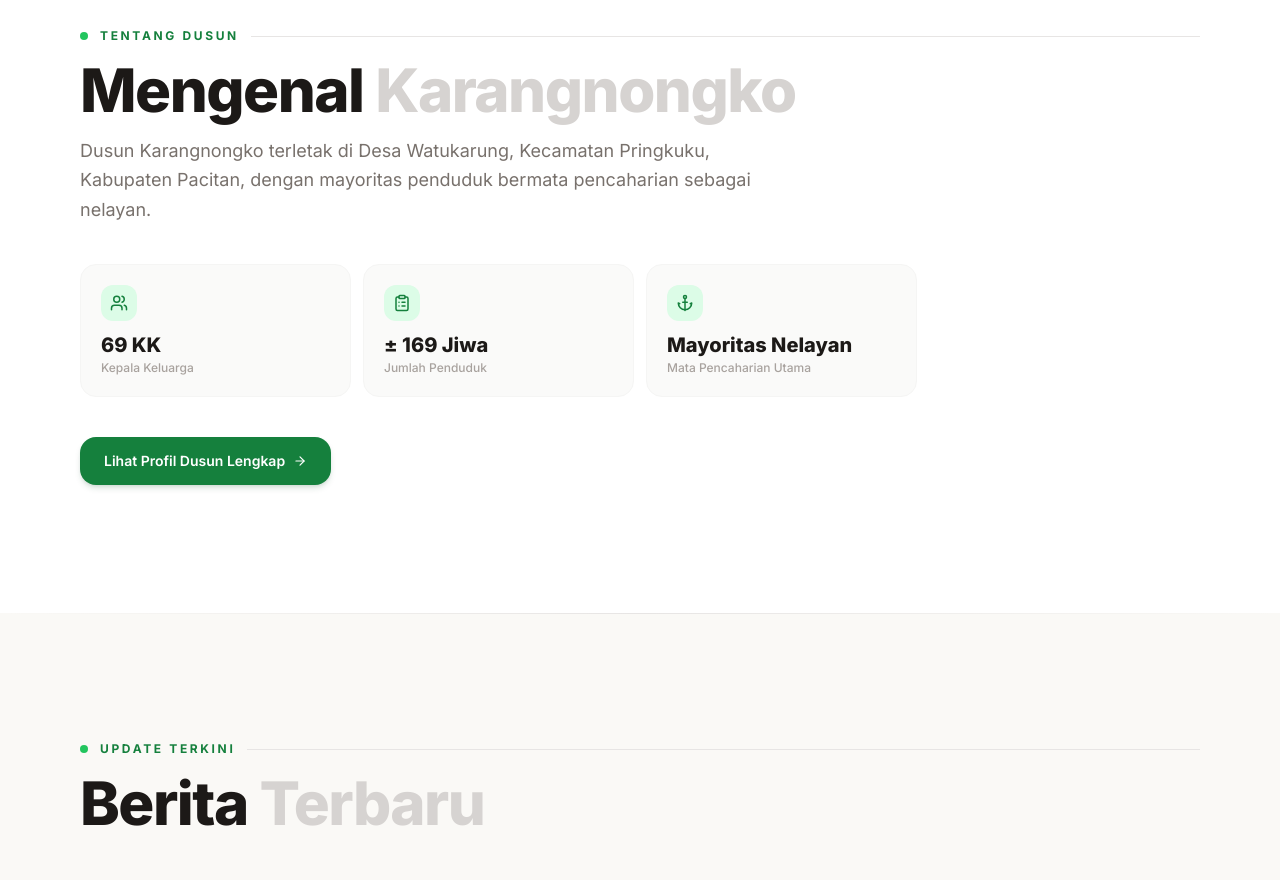
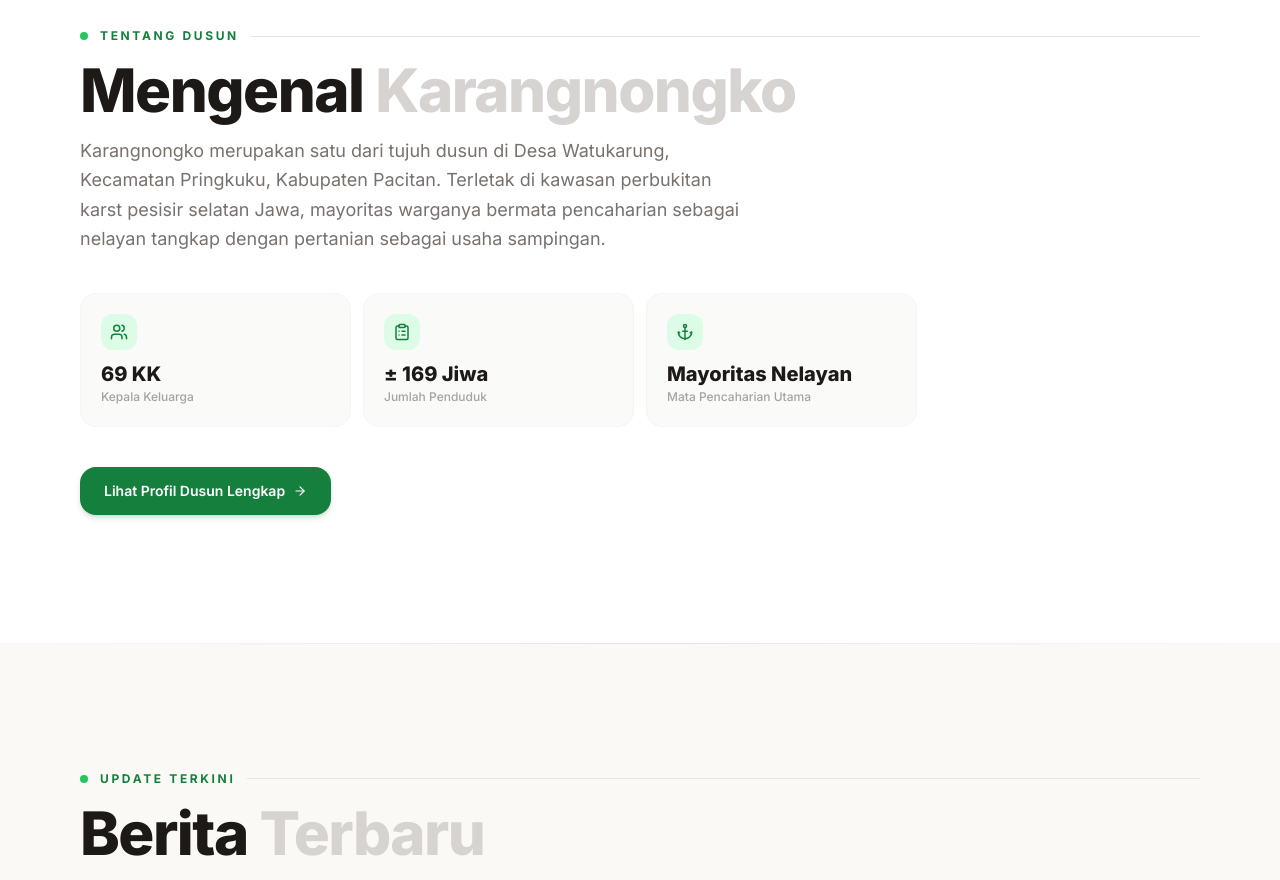
Before and after one commit to JevonFunay/ProkerKKn, a Next.js app: page / in a window 1280 px wide. Shown: the part 900-1780 px from the top of the page. Built offline with nearby package versions, Linux system fonts and the light colour scheme; no server answers.

Commit message:
update detail desa

```diff
--- a/src/components/DesaContent.tsx
+++ b/src/components/DesaContent.tsx
@@ -53,12 +53,12 @@ const infoSections = [
   {
     title: "Mata Pencaharian",
     content:
-      "Mayoritas penduduk bermata pencaharian sebagai nelayan tangkap dengan hasil laut berupa tuna, cakalang, hingga lobster. Pertanian menjadi usaha sampingan, meski kerap terkendala serangan hama monyet dan babi hutan. Seiring berkembangnya pariwisata, sebagian warga juga mengelola warung, homestay, dan jasa bagi wisatawan.",
+      "Mayoritas penduduk bermata pencaharian sebagai nelayan tangkap dengan hasil laut berupa tuna, cakalang, hingga lobster. Pertanian menjadi usaha sampingan, meski kerap terkendala serangan hama monyet dan babi hutan. Beberapa warga juga mengandalkan usaha warung dan jasa.",
   },
   {
-    title: "Pariwisata & UMKM",
+    title: "UMKM & Potensi Lokal",
     content:
-      "Desa Watukarung dikenal hingga mancanegara berkat Pantai Watukarung, spot selancar kelas dunia dengan ombak yang dapat mencapai enam meter. Di sekitarnya terdapat Pantai Kasap yang dijuluki Raja Ampat-nya Pacitan serta wisata Sungai Cokel. Dari sisi UMKM, produk unggulan Dusun Karangnongko adalah rengginang beras ketan yang diproduksi secara rumahan.",
+      "Meskipun Desa Watukarung secara umum dikenal lewat Pantai Watukarung yang menjadi spot selancar kelas dunia, di dalam wilayah Dusun Karangnongko sendiri belum terdapat objek wisata yang dikelola. UMKM pun masih sangat terbatas: satu-satunya usaha yang berjalan adalah produksi rengginang beras ketan secara rumahan yang dikelola oleh para simbah, dengan pemesanan hanya melalui telepon, sehingga usaha ini belum memungkinkan untuk didigitalisasi.",
   },
   {
     title: "Mitigasi Bencana",
--- a/src/components/ProfilDusunSection.tsx
+++ b/src/components/ProfilDusunSection.tsx
@@ -42,8 +42,10 @@ export default function ProfilDusunSection() {
             <span className="text-slate-300">Karangnongko</span>
           </h2>
           <p className="mt-4 text-slate-500 leading-relaxed text-base sm:text-lg max-w-2xl">
-            Dusun Karangnongko terletak di Desa Watukarung, Kecamatan Pringkuku, Kabupaten Pacitan,
-            dengan mayoritas penduduk bermata pencaharian sebagai nelayan.
+            Karangnongko merupakan satu dari tujuh dusun di Desa Watukarung, Kecamatan Pringkuku,
+            Kabupaten Pacitan. Terletak di kawasan perbukitan karst pesisir selatan Jawa, mayoritas
+            warganya bermata pencaharian sebagai nelayan tangkap dengan pertanian sebagai usaha
+            sampingan.
           </p>
         </motion.div>
 
```
